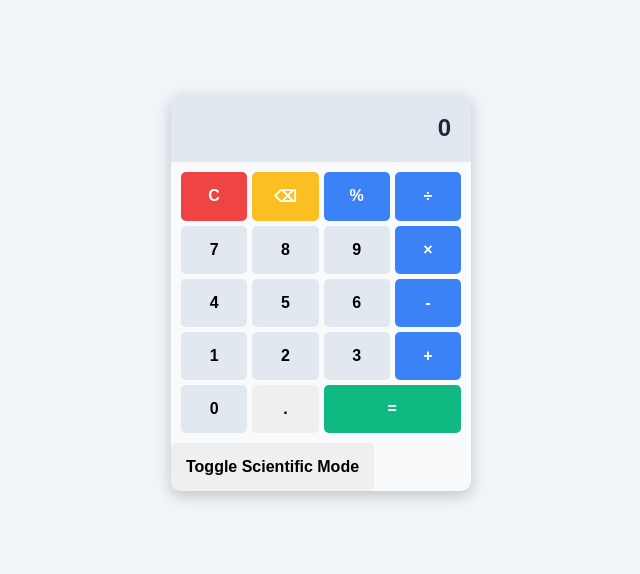
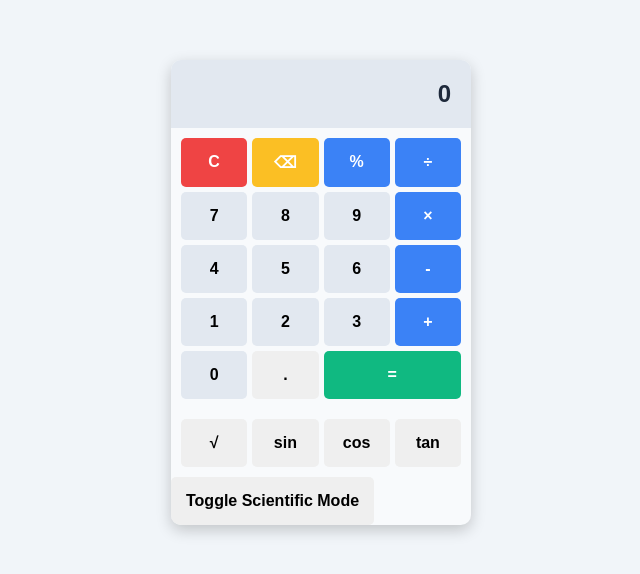
Before and after one commit to asankulova/Calculator, a plain HTML site: page index.html in a window 1280 px wide. Shown: the part 108-682 px from the top of the page, without its empty margins (319-959 px from the left). Drawn offline with Linux system fonts and the light colour scheme.

Commit message:
buttons scientific

```diff
--- a/index.html
+++ b/index.html
@@ -37,6 +37,12 @@
             <button class="btn decimal">.</button>
             <button class="btn equals">=</button>
         </div>
+        <div class="buttons scientific-buttons hidden">
+            <button class="btn function">√</button>
+            <button class="btn function">sin</button>
+            <button class="btn function">cos</button>
+            <button class="btn function">tan</button>
+        </div>
 
         <button class="btn toggle-mode">Toggle Scientific Mode</button>
     </div>
```
